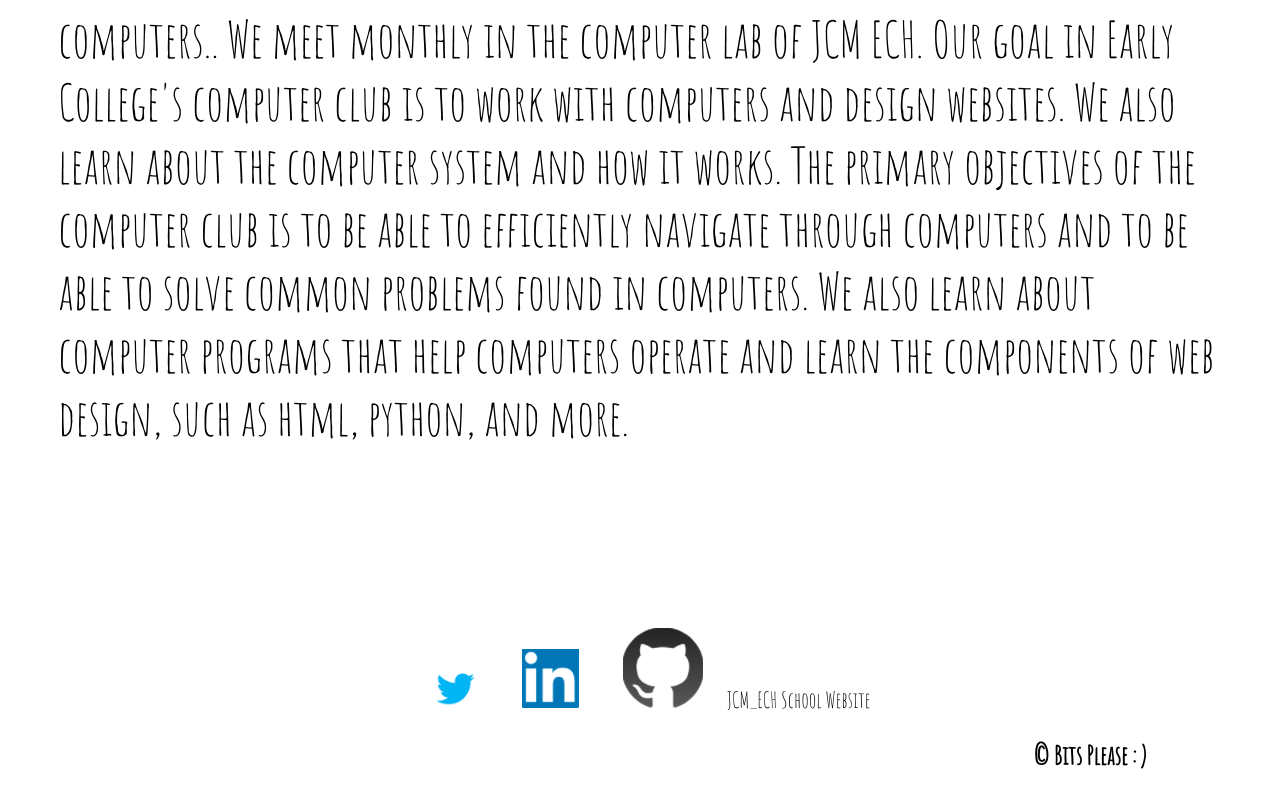
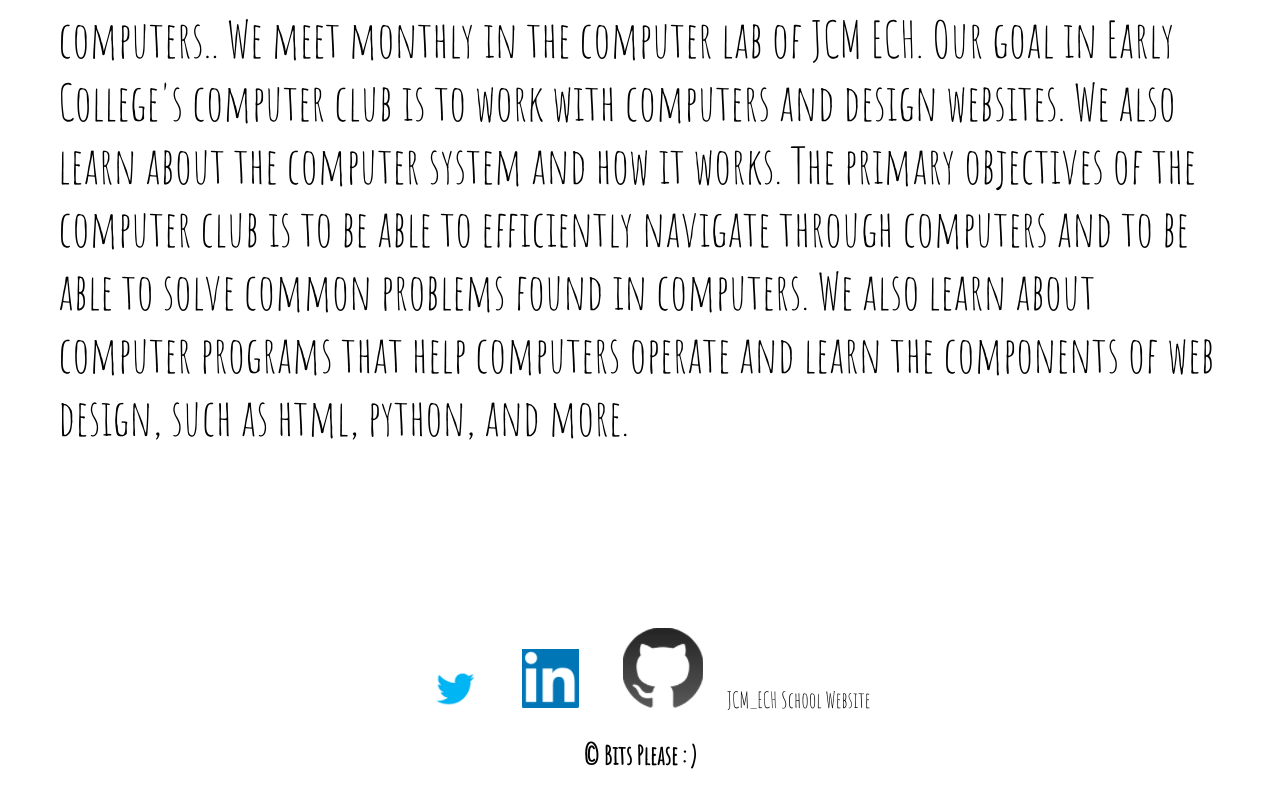
Before and after one commit to Leah-Taylor/JCM-ECH-Computer-Club, a plain HTML site: page about us.html in a window 1280 px wide. Shown: the part 737-1533 px from the top of the page. Drawn offline with Linux system fonts and the light colour scheme.

Commit message:
Update about us.css

```diff
--- a/about us.css
+++ b/about us.css
@@ -21,9 +21,7 @@ a {
  text-decoration: none;
 }
 
-.copy {
- margin-left: 900px;
-}
+
 
 .title {
   font-size: 55px;
```
